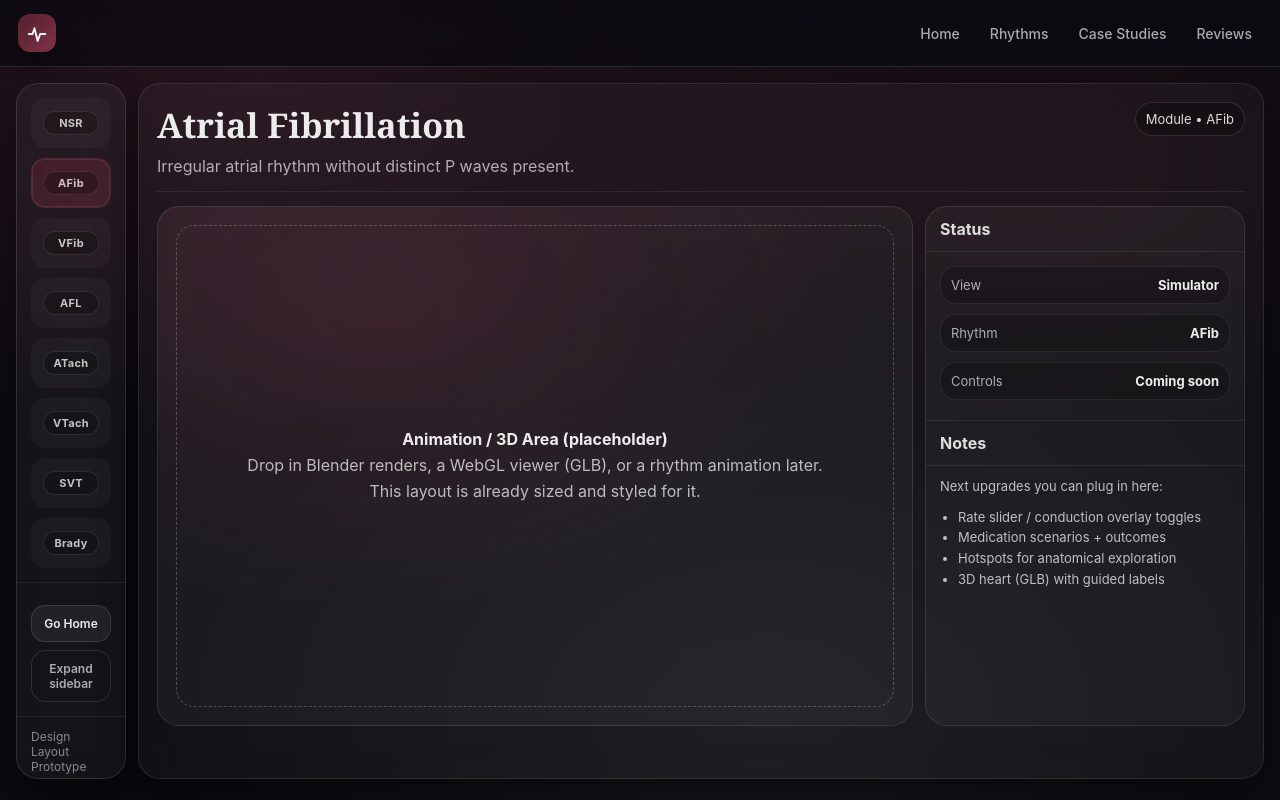
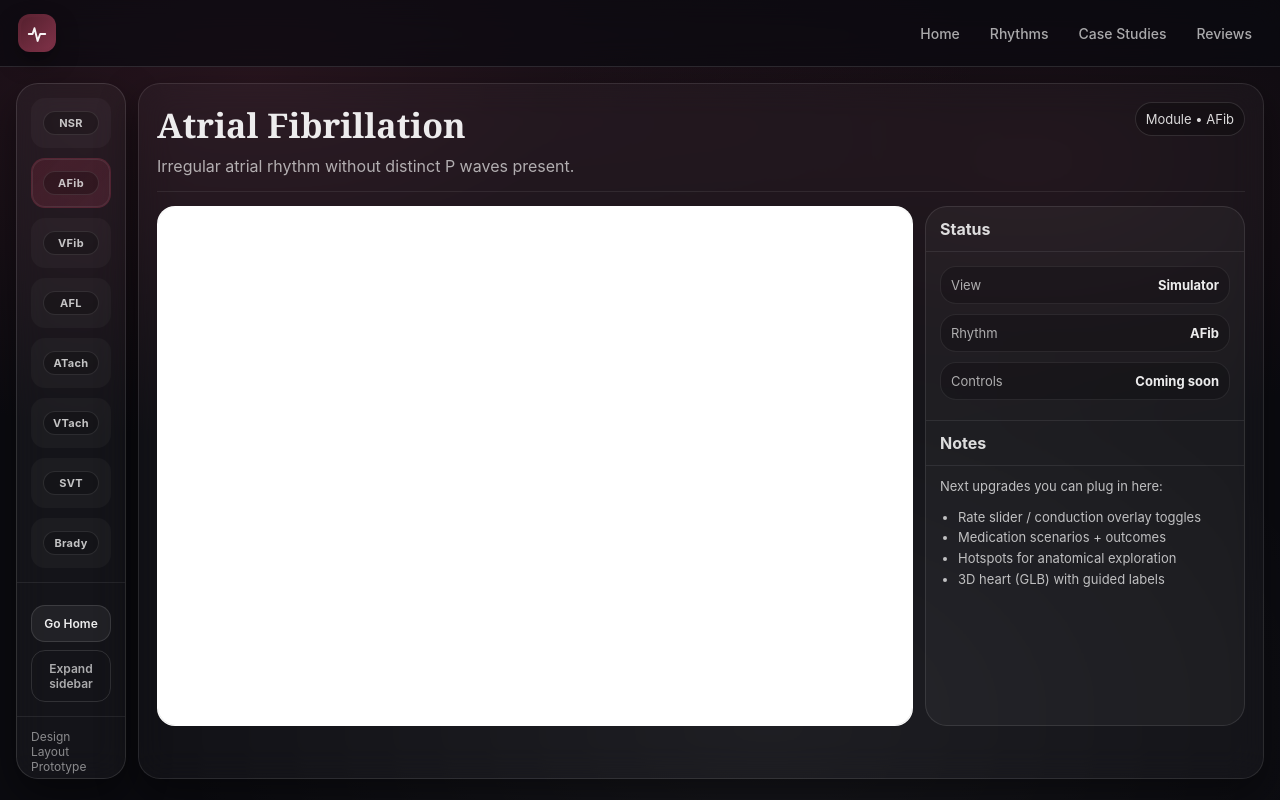
Before and after one commit to vinayramasamy1/Cardiac-Simulation-React, a React (Vite) app: page /sim/atrial-fibrillation in a window 1280 px wide. Built offline with nearby package versions, Linux system fonts and the light colour scheme.

Commit message:
NSR integration

```diff
--- a/src/pages/Sim.jsx
+++ b/src/pages/Sim.jsx
@@ -4,7 +4,23 @@ import { RHYTHMS } from "../data/rhythms.js";
 
 export default function Sim() {
   const { id } = useParams();
+
   const rhythm = useMemo(() => RHYTHMS.find((x) => x.id === id), [id]);
+
+  // Only show the MP4 in Normal Sinus Rhythm
+  const isNSR = useMemo(() => {
+    if (!rhythm) return false;
+
+    const rid = String(rhythm.id || "").trim().toUpperCase();
+    const rtag = String(rhythm.tag || "").trim().toUpperCase();
+    const rname = String(rhythm.name || "").trim().toLowerCase();
+
+    return (
+      rid === "NSR" ||
+      rtag === "NSR" ||
+      rname.includes("normal sinus")
+    );
+  }, [rhythm]);
 
   if (!rhythm) {
     return (
@@ -30,7 +46,21 @@ export default function Sim() {
       </div>
 
       <div className="sim-grid">
-        <div className="canvas" aria-label="Animation canvas placeholder">
+        <div className="canvas" aria-label="Rhythm animation area">
+          {isNSR ? (
+            <>
+              <video
+                className="canvas__video"
+                src="/videos/nsr.mp4"
+                autoPlay
+                loop
+                muted
+                playsInline
+                preload="metadata"
+              />
+              <div className="canvas__label">NSR Animation</div>
+            </>
+          ) : (
             <div className="canvas__placeholder">
               <div>
                 <strong>Animation / 3D Area (placeholder)</strong>
@@ -40,6 +70,7 @@ export default function Sim() {
                 This layout is already sized and styled for it.
               </div>
             </div>
+          )}
         </div>
 
         <aside className="panel" aria-label="Module info panel">
--- a/src/styles/main.css
+++ b/src/styles/main.css
@@ -597,3 +597,48 @@ body{
 .app--collapsed .sideitem--active {
   box-shadow: 0 0 0 1px rgba(255,255,255,0.08) inset;
 }
+
+.canvas {
+  position: relative;
+  border-radius: 18px;
+  background: #ffffff;
+  padding: 20px;
+
+  display: flex;
+  align-items: center;
+  justify-content: center;
+  height: 65vh;
+}
+
+.canvas__video {
+  max-width: 100%;
+  max-height: 100%;
+  height: auto;
+  width: auto;
+
+  display: block;
+}
+
+.canvas::after {
+  content: "";
+  position: absolute;
+  inset: 0;
+  pointer-events: none;
+  border-radius: 18px;
+  box-shadow:
+    inset 0 0 0 1px rgba(255, 255, 255, 0.08),
+    0 14px 40px rgba(0, 0, 0, 0.35);
+}
+
+.canvas__label {
+  position: absolute;
+  right: 14px;
+  top: 14px;
+  padding: 8px 12px;
+  border-radius: 999px;
+  font-size: 12px;
+  color: rgba(255,255,255,0.85);
+  background: rgba(0,0,0,0.35);
+  border: 1px solid rgba(255,255,255,0.10);
+  backdrop-filter: blur(10px);
+}
```
Also changed, not shown: src/pages/Home.jsx (line endings or trailing spaces), 1 other file (tests, documents, lock files or other folders). Lines whose indentation alone changed are shown as unchanged.
